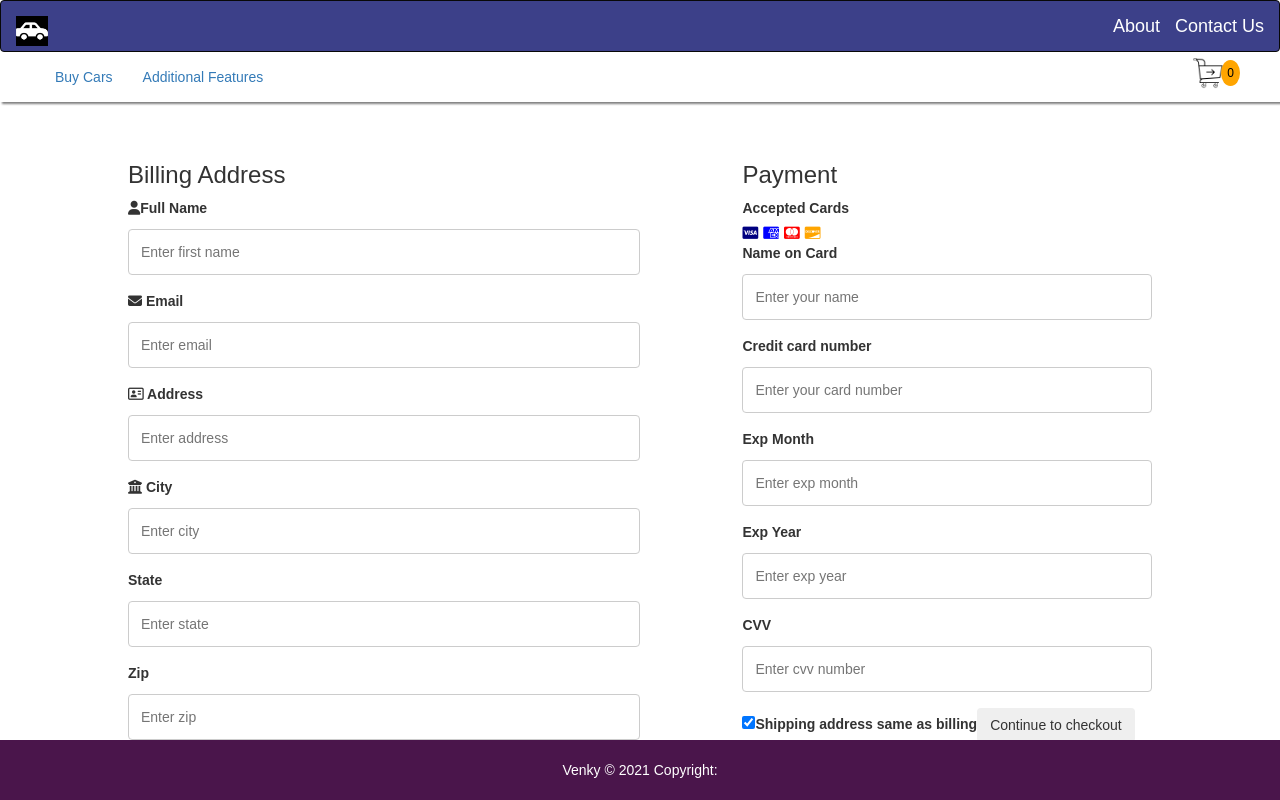
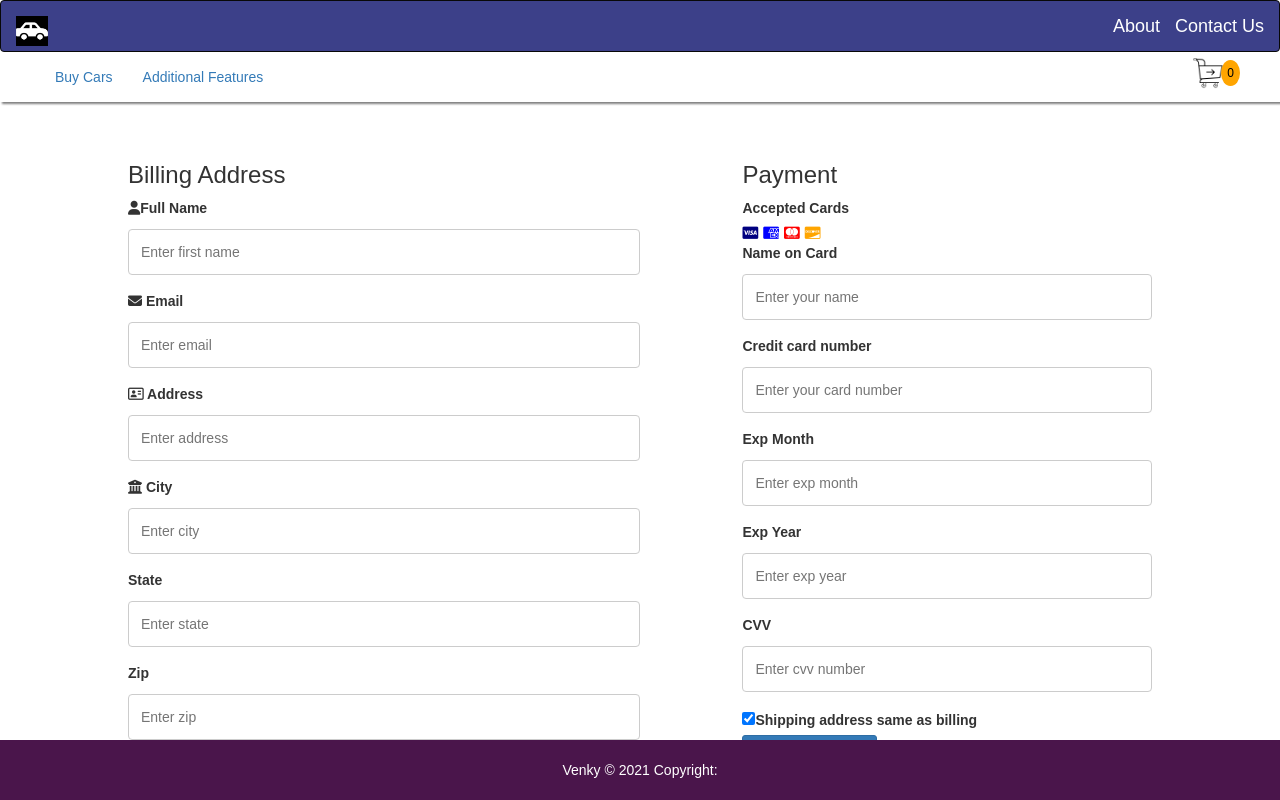
Before and after one commit to vy3191/e-commerce, a React (Create React App) app: page /proceed-to-payment in a window 1280 px wide. Built offline with nearby package versions, Linux system fonts and the light colour scheme.

Commit message:
Completed credit card component styles

```diff
--- a/src/components/payment/CreditCard.js
+++ b/src/components/payment/CreditCard.js
@@ -47,6 +47,7 @@ function CreditCard() {
         name="cvv"
         placeholder="Enter cvv number"
       />
+     <div>
       <label>
         <input
           type="checkbox"
@@ -54,10 +55,10 @@ function CreditCard() {
           name="sameAdr"
         />Shipping address same as billing
         </label>
-      <input
-        type="submit"
-        value="Continue to checkout" className="btn"
-      />
+     </div>
+     <div>
+        <button className="btn btn-primary btn-sm">Continue to checkout</button>
+     </div>
     </div>
   )
 }
```
Lines whose indentation alone changed are shown as unchanged.
